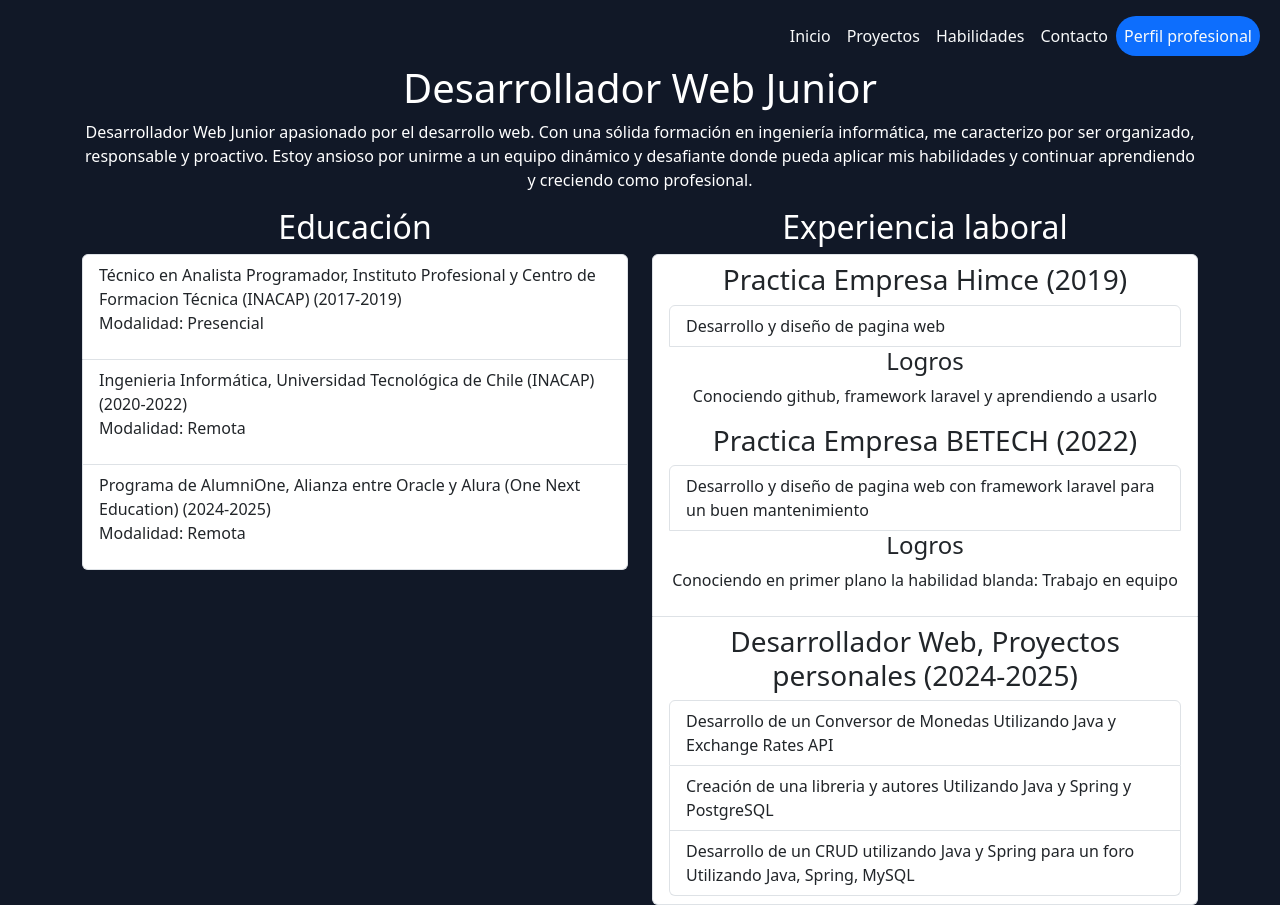
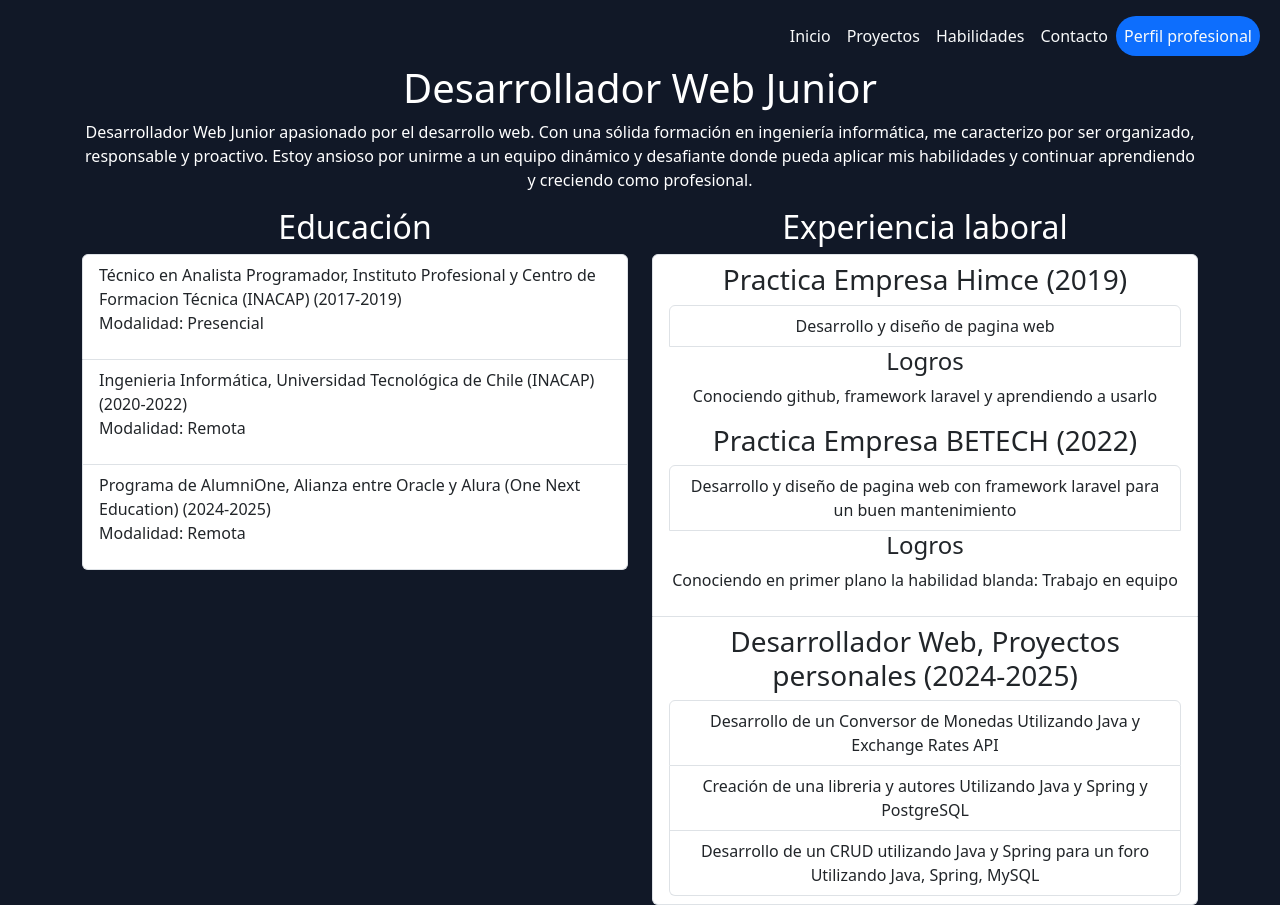
Before and after one commit to blackgoku-97/portafolio, a React (Vite) app: page /curriculum in a window 1280 px wide. Built offline with nearby package versions, Linux system fonts and the light colour scheme.

Commit message:
curriculum 7

```diff
--- a/src/components/Curriculum.jsx
+++ b/src/components/Curriculum.jsx
@@ -42,7 +42,7 @@ export const Curriculum = () => {
                 Practica Empresa Himce (2019)
               </h3>
               <ul className="list-group">
-                <li className="list-group-item">
+                <li className="list-group-item text-center">
                   Desarrollo y diseño de pagina web
                 </li>
                 <h4 className="text-center">Logros</h4>
@@ -52,7 +52,7 @@ export const Curriculum = () => {
                 Practica Empresa BETECH (2022)
               </h3>
               <ul className="list-group">
-                <li className="list-group-item">
+                <li className="list-group-item text-center">
                   Desarrollo y diseño de pagina web con framework laravel
                   para un buen mantenimiento
                 </li>
@@ -65,15 +65,15 @@ export const Curriculum = () => {
                 Desarrollador Web, Proyectos personales (2024-2025)
               </h3>
               <ul className="list-group">
-                <li className="list-group-item">
+                <li className="list-group-item text-center">
                   Desarrollo de un Conversor de Monedas Utilizando Java y
                   Exchange Rates API
                 </li>
-                <li className="list-group-item">
+                <li className="list-group-item text-center">
                   Creación de una libreria y autores
                   Utilizando Java y Spring y PostgreSQL
                 </li>
-                <li className="list-group-item">
+                <li className="list-group-item text-center">
                   Desarrollo de un CRUD utilizando Java y Spring para un foro
                   Utilizando Java, Spring, MySQL
                 </li>
```
